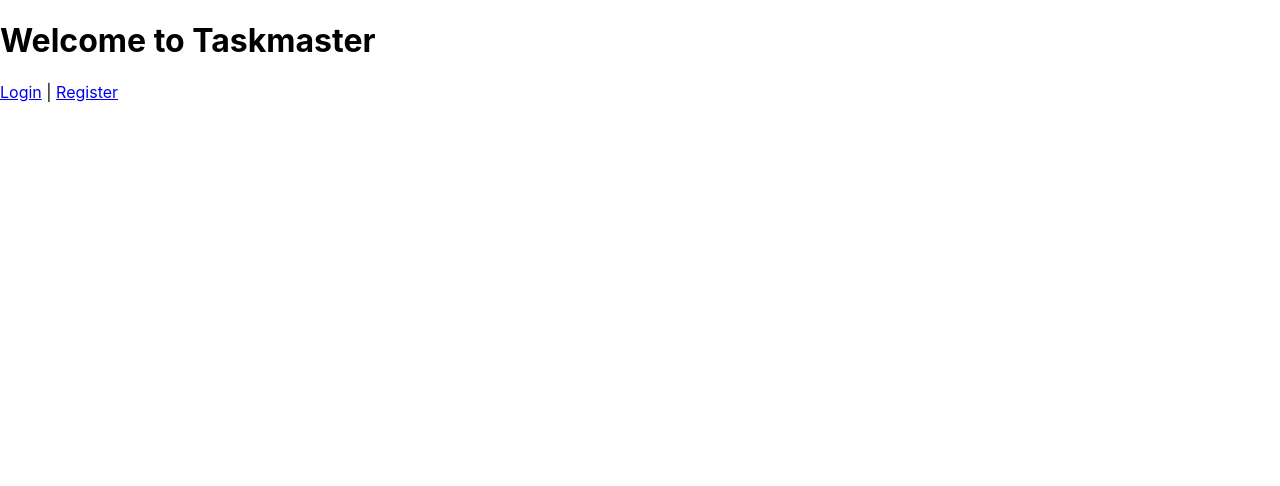
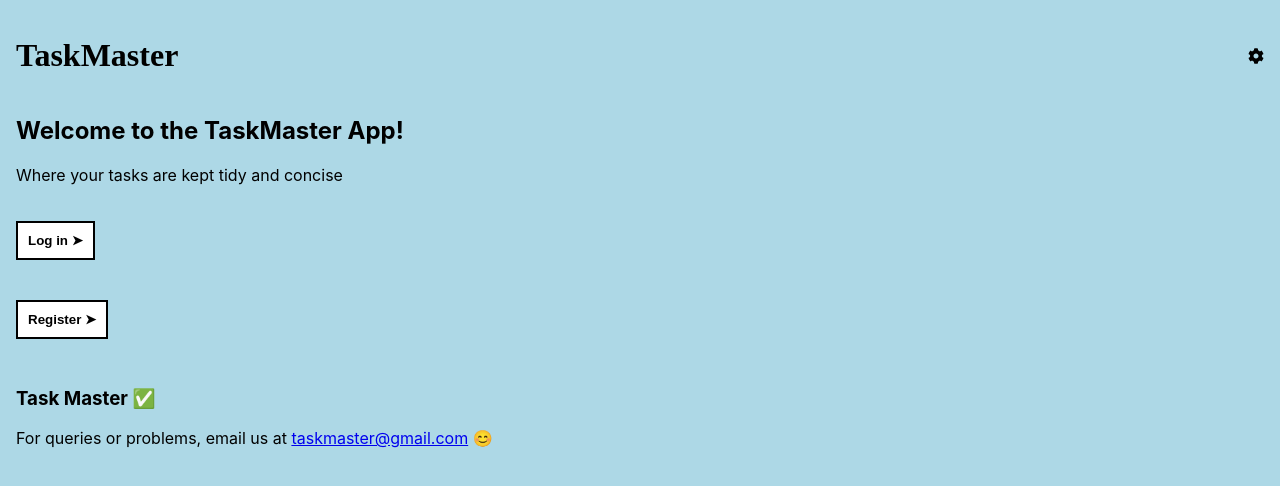
Before and after one commit to matthewlukyanov2/Task-Master, a React (Create React App) app in the folder taskmaster-app/: page / in a window 1280 px wide. Shown: the top 486 px of the page. Built offline with nearby package versions, Linux system fonts and the light colour scheme.

Commit message:
stylized my home page

```diff
--- a/taskmaster-app/src/pages/Home.js
+++ b/taskmaster-app/src/pages/Home.js
@@ -1,11 +1,30 @@
 import React from 'react';
-import { Link } from 'react-router-dom';
+import { useNavigate } from 'react-router-dom';
+import { FaCog } from 'react-icons/fa';
 
-const Home = () => (
-  <div>
-    <h1>Welcome to Taskmaster</h1>
-    <Link to="/login">Login</Link> | <Link to="/register">Register</Link>
-  </div>
-);
+function Home() {
+  const navigate = useNavigate();
+
+  return (
+    <div className="home-page" style={{ padding: "1rem", backgroundColor: "#add8e6", minHeight: "100vh" }}>
+      <div style={{ display: 'flex', justifyContent: 'space-between', alignItems: 'center' }}>
+        <h1 style={{ fontFamily: 'cursive' }}>TaskMaster</h1>
+        <FaCog onClick={() => navigate('/settings')} style={{ cursor: 'pointer' }} />
+      </div>
+
+      <h2>Welcome to the TaskMaster App!</h2>
+      <p>Where your tasks are kept tidy and concise</p>
+
+      <button onClick={() => navigate('/login')}>Log in ➤</button>
+      <br /><br />
+      <button onClick={() => navigate('/register')}>Register ➤</button>
+
+      <footer style={{ marginTop: "3rem" }}>
+        <h3>Task Master ✅</h3>
+        <p>For queries or problems, email us at <a href="mailto:taskmaster@gmail.com">taskmaster@gmail.com</a> 😊</p>
+      </footer>
+    </div>
+  );
+}
 
 export default Home;
```
